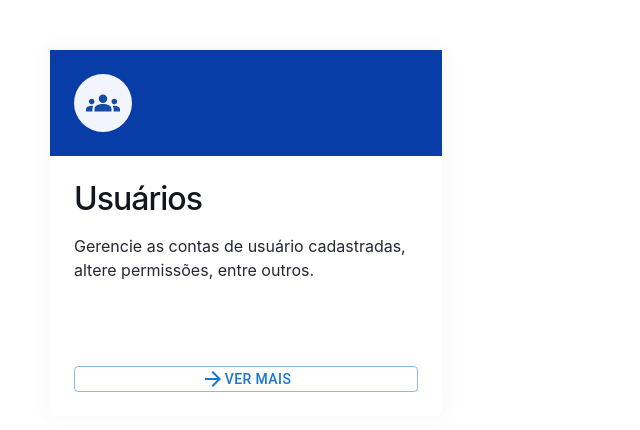
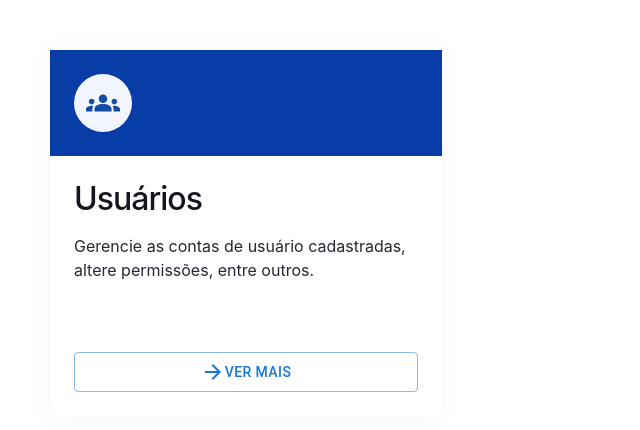
Before and after one commit to cxrreia/salvemundao, a Next.js app: page / in a window 1280 px wide. Shown: the top 430 px of the page, without its empty margins (0-640 px from the left). Built offline with nearby package versions, Linux system fonts and the light colour scheme.

Commit message:
resice height

```diff
--- a/src/pages/index.js
+++ b/src/pages/index.js
@@ -192,9 +192,10 @@ export default function Home() {
               color='primary'
               sx={{
                 width: '100%',
+                height: '40px',
                 display: 'flex',
                 flexDirection: 'row',
-                alignItems: 'flex-start',
+                alignItems: 'flex-center',
                 padding: '0px',
               }}
             >
```
